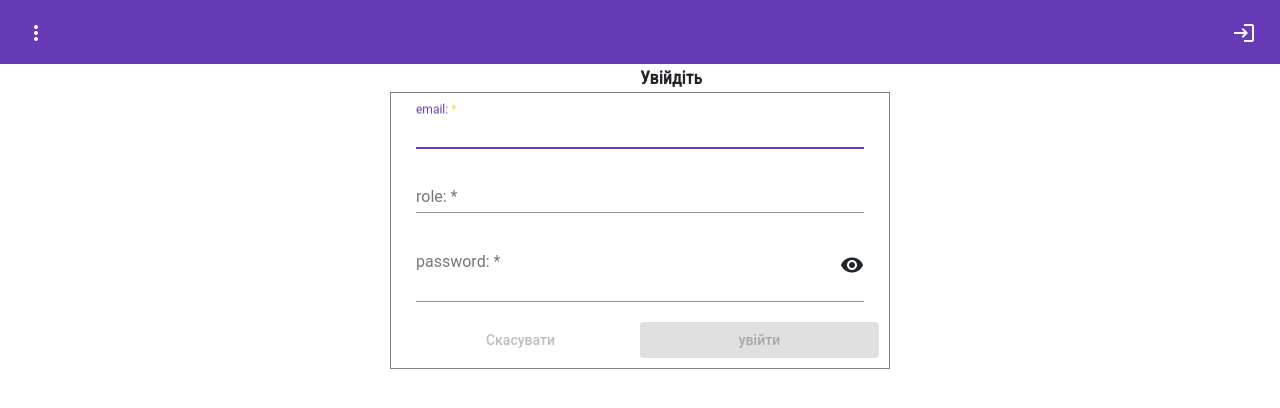
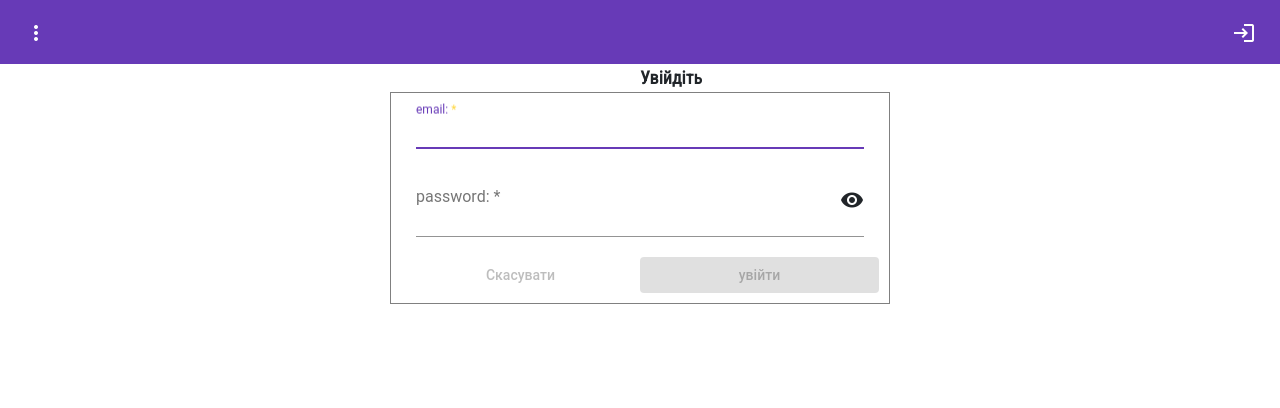
Before and after one commit to homoantropos/tgbotkfvs, an Angular app: page /main/login in a window 1280 px wide. Shown: the top 408 px of the page. Built offline with nearby package versions, Linux system fonts and the light colour scheme.

Commit message:
authentication layout done

```diff
--- a/src/app/main/login-page/login-page.component.html
+++ b/src/app/main/login-page/login-page.component.html
@@ -6,7 +6,7 @@
   <form
     class="col-sm-12 centerHorizontal formContainer"
     [formGroup]="loginForm"
-    (ngSubmit)="onSubmit(loginForm.controls['email'].value, loginForm.controls['password'].value, loginForm.controls['role'].value)"
+    (ngSubmit)="onSubmit(loginForm.controls['email'].value, loginForm.controls['password'].value)"
   >
 
     <div class="alert info" *ngIf="message">
@@ -27,20 +27,6 @@
       <small class="error" *ngIf="loginForm.controls['email'].errors['required']">поле повинно бути заповнене</small>
       <small class="error" *ngIf="loginForm.controls['email'].errors['email']">введіть коректну адресу електронної
         пошти</small>
-    </div>
-
-    <mat-form-field class="col-sm-12 centerHorizontal">
-    <mat-label>role:</mat-label>
-    <input
-      matInput
-      name="role"
-      title="for role"
-      type="text"
-      formControlName="role"
-    >
-    </mat-form-field>
-    <div *ngIf="loginForm.controls['role'].touched && loginForm.controls['role'].errors">
-      <small class="error" *ngIf="loginForm.controls['role'].errors['required']">поле повинно бути заповнене</small>
     </div>
 
     <mat-form-field class="col-sm-12 centerHorizontal">
--- a/src/app/main/login-page/login-page.component.ts
+++ b/src/app/main/login-page/login-page.component.ts
@@ -44,8 +44,7 @@ export class LoginPageComponent implements OnInit {
   ngOnInit(): void {
     this.loginForm = this.fb.group({
       email: ['', [Validators.email, Validators.required]],
-      password: ['', [Validators.required, Validators.minLength(6)]],
-      role: ['', [Validators.required]],
+      password: ['', [Validators.required, Validators.minLength(6)]]
     })
     if (this.loginForm.controls['email'] !== undefined) {
       setTimeout(() =>
@@ -54,7 +53,7 @@ export class LoginPageComponent implements OnInit {
     }
   }
 
-  onSubmit(email: string, password: string, role: string): void {
+  onSubmit(email: string, password: string): void {
     if (this.loginForm.invalid) {
       return;
     }
@@ -62,8 +61,7 @@ export class LoginPageComponent implements OnInit {
     this.submitted = true;
     const user: User = {
       email,
-      password,
-      role
+      password
     };
     this.aSub = this.auth.login(user)
       .subscribe(
--- a/src/app/shared/interfaces.ts
+++ b/src/app/shared/interfaces.ts
@@ -1,6 +1,6 @@
 export interface User {
   email: string,
   password: string,
-  role: string,
+  role?: string,
   id?: number
 }
```
